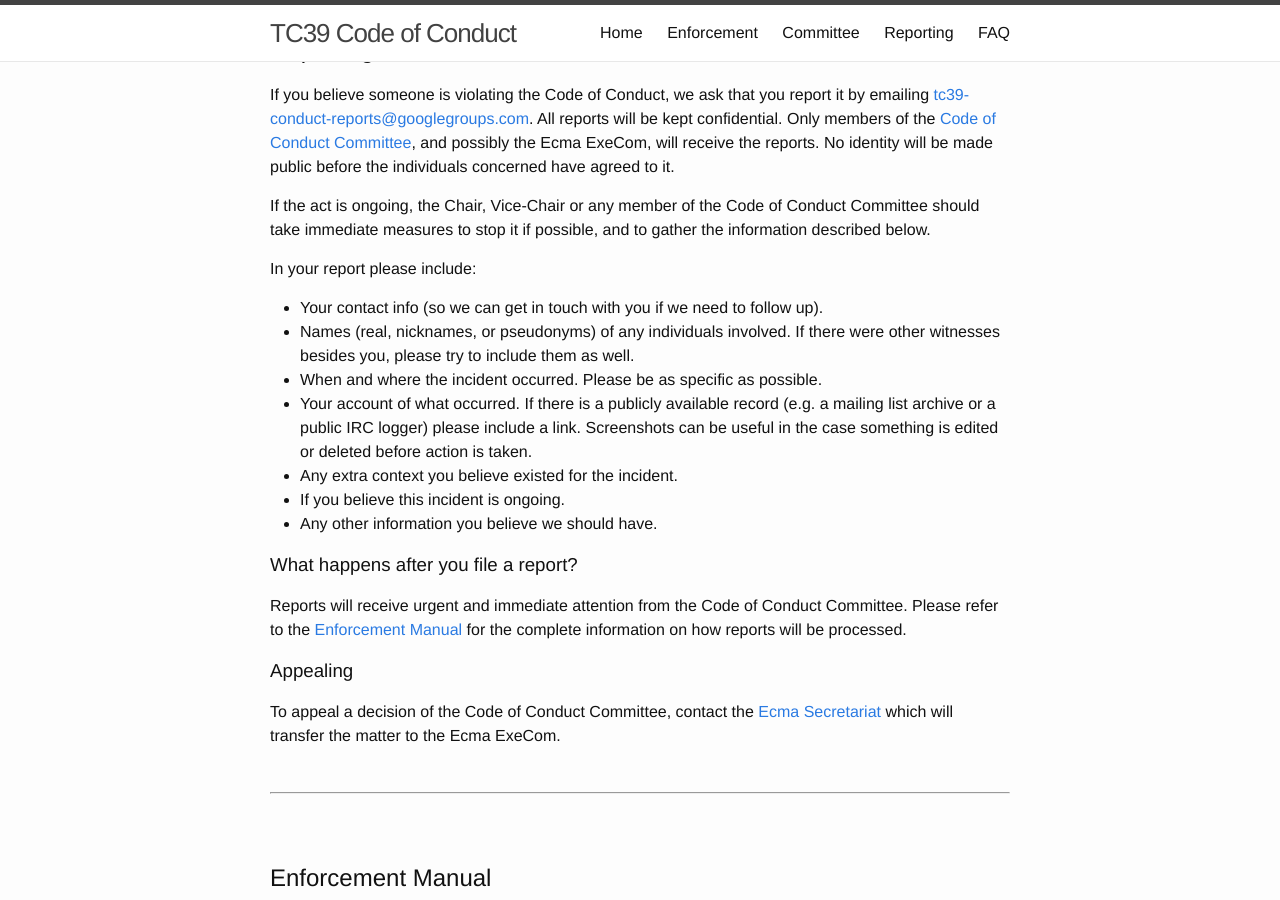
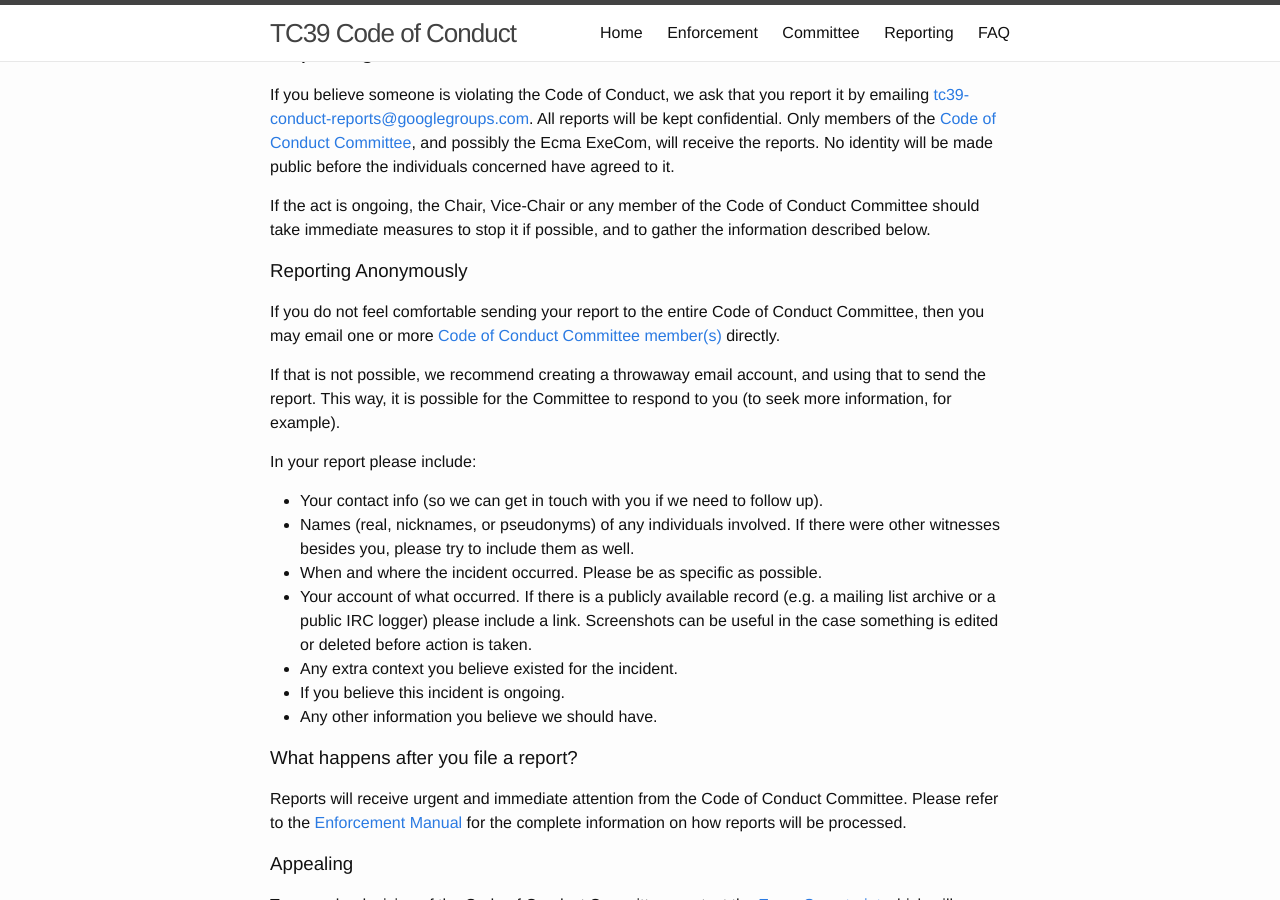
Before and after one commit to tc39/code-of-conduct, a Jekyll site: the page built from index.md, in a window 1280 px wide and 900 px high, scrolled down 1899 px. Built offline with Jekyll 4.4.1, drawn with Linux system fonts in a browser that asks for light colours.

Commit message:
Add anonymous reporting guidelines. Fixes #16

```diff
--- a/index.md
+++ b/index.md
@@ -59,6 +59,12 @@ If you have questions, please see the [FAQ][]. If that doesn’t answer your que
 If you believe someone is violating the Code of Conduct, we ask that you report it by emailing [tc39-conduct-reports@googlegroups.com][tc39-conduct]. All reports will be kept confidential. Only members of the [Code of Conduct Committee][], and possibly the Ecma ExeCom, will receive the reports. No identity will be made public before the individuals concerned have agreed to it.
 
 If the act is ongoing, the Chair, Vice-Chair or any member of the Code of Conduct Committee should take immediate measures to stop it if possible, and to gather the information described below.
+
+### Reporting Anonymously
+
+If you do not feel comfortable sending your report to the entire Code of Conduct Committee, then you may email one or more [Code of Conduct Committee member(s)](#code-of-conduct-committee) directly.
+
+If that is not possible, we recommend creating a throwaway email account, and using that to send the report. This way, it is possible for the Committee to respond to you (to seek more information, for example).
 
 In your report please include:
 
```
